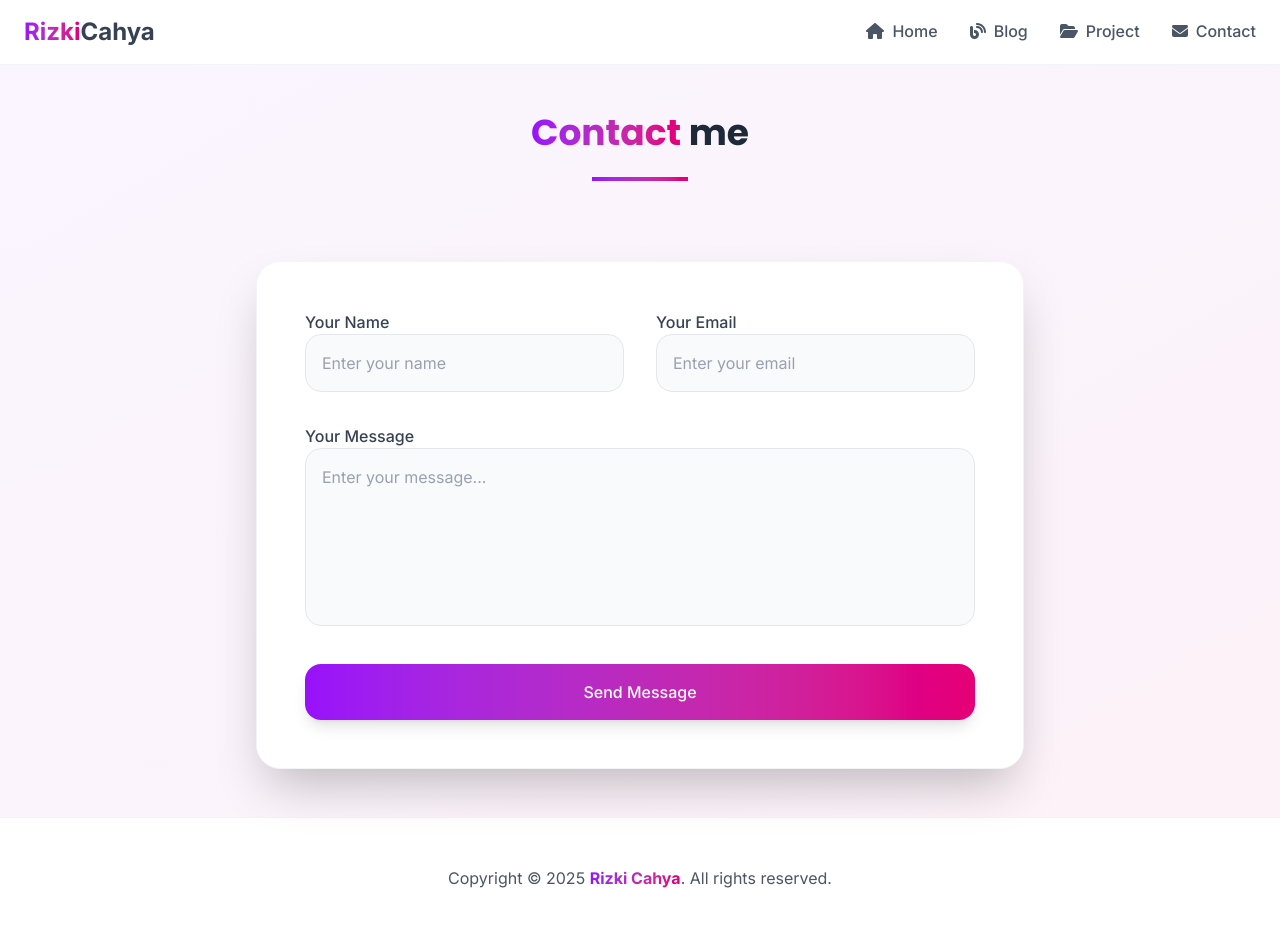
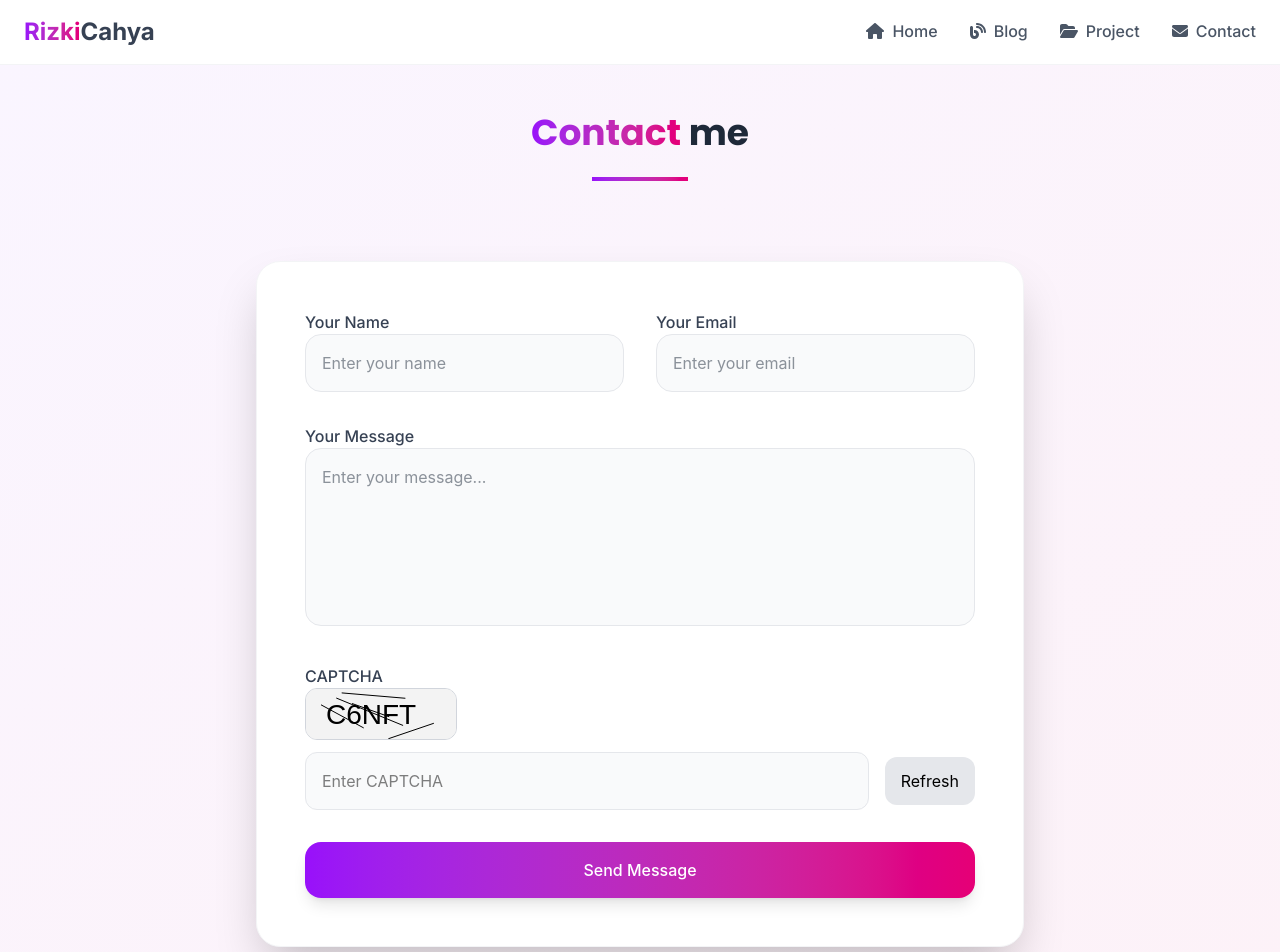
Before and after one commit to rizkicahyaa/WebProfile, a React (Vite) app: page /contact in a window 1280 px wide. Shown: the top 952 px of the page. Built offline with nearby package versions, Linux system fonts and the light colour scheme.

Commit message:
feat: add simple captcha on form contact

```diff
--- a/src/pages/Contact.jsx
+++ b/src/pages/Contact.jsx
@@ -1,21 +1,67 @@
-import React, {useRef} from "react";
+import React, { useRef, useState, useEffect } from "react";
 import emailjs from "@emailjs/browser";
 
 export default function Contact() {
     const form = useRef();
+    const [captcha, setCaptcha] = useState("");
+    const [userCaptcha, setUserCaptcha] = useState("");
+
+    useEffect(() => {
+        generateCaptcha();
+    }, []);
+
+    const generateCaptcha = () => {
+        const chars = "ABCDEFGHJKLMNPQRSTUVWXYZ23456789";
+        let code = "";
+        for (let i = 0; i < 5; i++) {
+            code += chars.charAt(Math.floor(Math.random() * chars.length));
+        }
+        setCaptcha(code);
+
+        const canvas = document.getElementById("captchaCanvas");
+        if (canvas) {
+            const ctx = canvas.getContext("2d");
+            ctx.clearRect(0, 0, 150, 50);
+
+            ctx.fillStyle = "#f3f3f3";
+            ctx.fillRect(0, 0, 150, 50);
+
+            ctx.font = "28px Arial";
+            ctx.fillStyle = "#000";
+            ctx.fillText(code, 20, 35);
+
+            for (let i = 0; i < 5; i++) {
+                ctx.beginPath();
+                ctx.moveTo(Math.random() * 150, Math.random() * 50);
+                ctx.lineTo(Math.random() * 150, Math.random() * 50);
+                ctx.stroke();
+            }
+        }
+    };
+
     const sendEmail = (e) => {
         e.preventDefault();
 
-        emailjs.sendForm('service_26hybx9', 'template_xeqrsvd', form.current, '0byMFkC9r8X1hK5Yx')
-            .then((result) => {
-                console.log('SUCCESS!', result.text);
-                alert('Pesan berhasil dikirim!');
-            }, (error) => {
-                console.log('FAILED...', error.text);
-                alert('Gagal mengirim pesan.');
-            });
+        if (userCaptcha.toUpperCase() !== captcha) {
+            alert("CAPTCHA salah! Silakan coba lagi.");
+            generateCaptcha();
+            return;
+        }
+
+        emailjs.sendForm("service_26hybx9", "template_xeqrsvd", form.current, "0byMFkC9r8X1hK5Yx").then(
+            (result) => {
+                console.log("SUCCESS!", result.text);
+                alert("Pesan berhasil dikirim!");
+            },
+            (error) => {
+                console.log("FAILED...", error.text);
+                alert("Gagal mengirim pesan.");
+            }
+        );
 
         e.target.reset();
+        generateCaptcha();
+        setUserCaptcha("");
     };
 
     return (
@@ -32,42 +78,40 @@ export default function Contact() {
                 <div className="max-w-3xl mx-auto">
                     <div className="bg-white rounded-3xl shadow-2xl p-12 border border-gray-100" data-aos="fade-up">
                         <form ref={form} onSubmit={sendEmail} className="space-y-8">
+                            {/* FORM FIELD */}
                             <div className="grid md:grid-cols-2 gap-8">
                                 <div className="space-y-2">
                                     <label className="text-gray-700 font-medium font-['Inter']">Your Name</label>
-                                    <input
-                                        type="text"
-                                        name="name"
-                                        placeholder="Enter your name"
-                                        className="w-full p-4 rounded-2xl bg-gray-50 border border-gray-200 focus:outline-none focus:ring-2 focus:ring-purple-500 focus:border-transparent transition duration-300 text-gray-800 placeholder-gray-400 font-['Inter']"
-                                        required
-                                    />
+                                    <input type="text" name="name" placeholder="Enter your name" className="w-full p-4 rounded-2xl bg-gray-50 border border-gray-200 focus:outline-none focus:ring-2 focus:ring-purple-500 focus:border-transparent transition duration-300 text-gray-800" required />
                                 </div>
                                 <div className="space-y-2">
                                     <label className="text-gray-700 font-medium font-['Inter']">Your Email</label>
-                                    <input
-                                        type="email"
-                                        name="email"
-                                        placeholder="Enter your email"
-                                        className="w-full p-4 rounded-2xl bg-gray-50 border border-gray-200 focus:outline-none focus:ring-2 focus:ring-purple-500 focus:border-transparent transition duration-300 text-gray-800 placeholder-gray-400 font-['Inter']"
-                                        required
-                                    />
+                                    <input type="email" name="email" placeholder="Enter your email" className="w-full p-4 rounded-2xl bg-gray-50 border border-gray-200 focus:outline-none focus:ring-2 focus:ring-purple-500 focus:border-transparent transition duration-300 text-gray-800" required />
                                 </div>
                             </div>
+
                             <div className="space-y-2">
                                 <label className="text-gray-700 font-medium font-['Inter']">Your Message</label>
-                                <textarea
-                                    name="message"
-                                    placeholder="Enter your message..."
-                                    rows="6"
-                                    className="w-full p-4 rounded-2xl bg-gray-50 border border-gray-200 focus:outline-none focus:ring-2 focus:ring-purple-500 focus:border-transparent transition duration-300 text-gray-800 placeholder-gray-400 resize-none font-['Inter']"
-                                    required
-                                ></textarea>
+                                <textarea name="message" placeholder="Enter your message..." rows="6" className="w-full p-4 rounded-2xl bg-gray-50 border border-gray-200 focus:outline-none focus:ring-2 focus:ring-purple-500 focus:border-transparent transition duration-300 text-gray-800 resize-none" required></textarea>
                             </div>
-                            <button
-                                type="submit"
-                                className="w-full bg-gradient-to-r from-purple-600 to-pink-600 hover:from-purple-700 hover:to-pink-700 text-white font-medium py-4 rounded-2xl transition duration-300 shadow-lg hover:shadow-xl transform hover:-translate-y-1 font-['Inter']"
-                            >
+
+                            {/* CAPTCHA */}
+                            <div className="space-y-3">
+                                <label className="text-gray-700 font-medium font-['Inter']">CAPTCHA</label>
+
+                                <canvas id="captchaCanvas" width="150" height="50" className="border border-gray-300 rounded-xl bg-gray-50"></canvas>
+
+                                <div className="flex items-center gap-4">
+                                    <input type="text" placeholder="Enter CAPTCHA" value={userCaptcha} onChange={(e) => setUserCaptcha(e.target.value)} className="w-full p-4 rounded-xl bg-gray-50 border border-gray-200 focus:ring-2 focus:ring-purple-500" required />
+
+                                    <button type="button" onClick={generateCaptcha} className="px-4 py-3 bg-gray-200 rounded-xl hover:bg-gray-300 transition">
+                                        Refresh
+                                    </button>
+                                </div>
+                            </div>
+
+                            {/* SUBMIT BUTTON */}
+                            <button type="submit" className="w-full bg-gradient-to-r from-purple-600 to-pink-600 hover:from-purple-700 hover:to-pink-700 text-white font-medium py-4 rounded-2xl transition duration-300 shadow-lg hover:shadow-xl transform hover:-translate-y-1">
                                 Send Message
                             </button>
                         </form>
@@ -76,4 +120,4 @@ export default function Contact() {
             </div>
         </section>
     );
-};
+}
```
